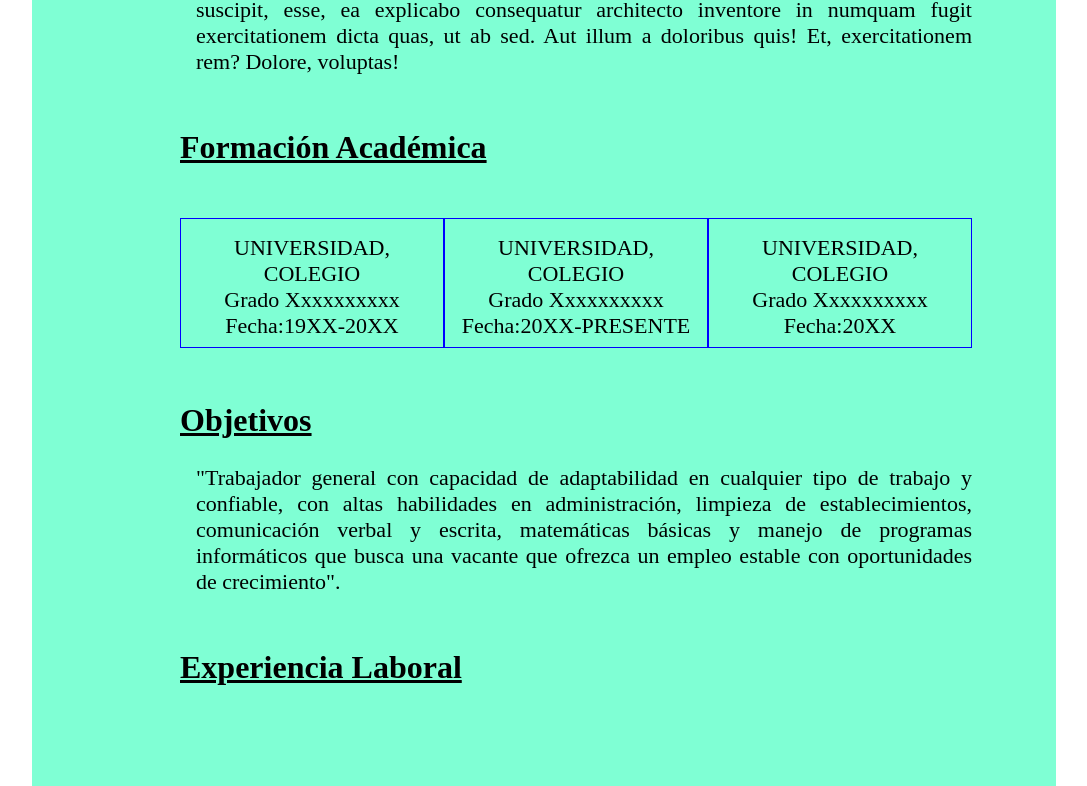
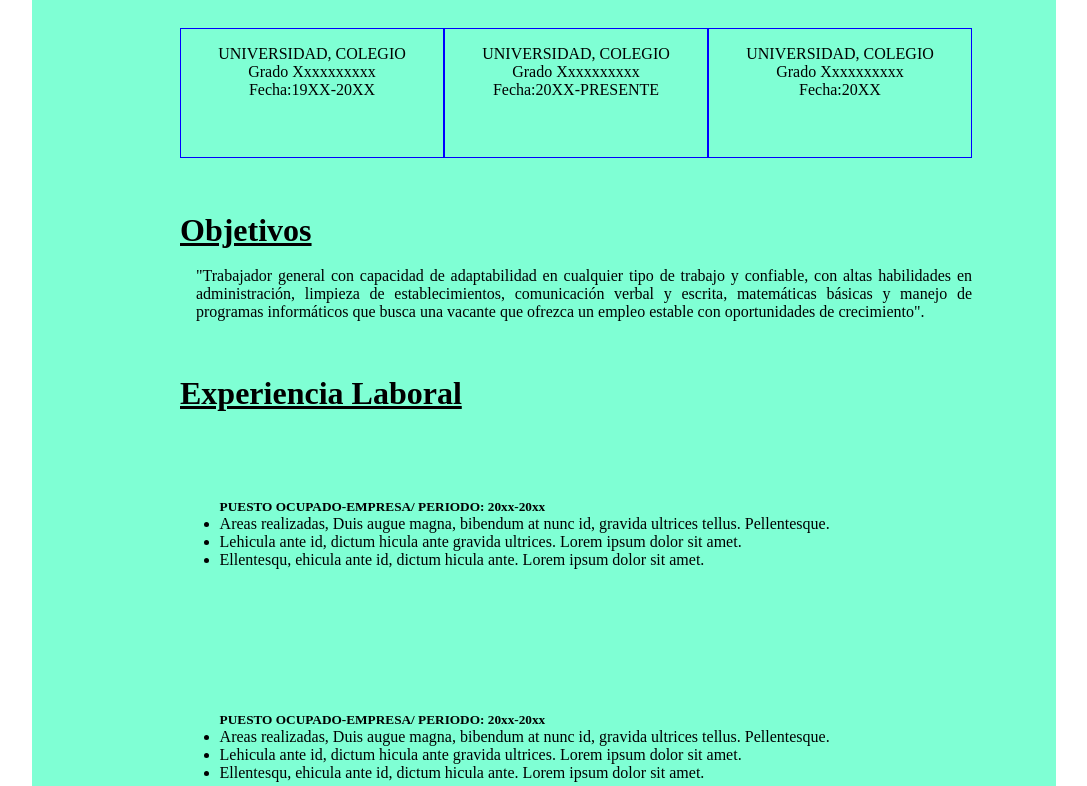
Before and after one commit to timoteopregot/curriculumvitae, a plain HTML site: page index.html in a window 1280 px wide. Shown: the part 697-1483 px from the top of the page, without its empty margins (96-1183 px from the left). Drawn offline with Linux system fonts and the light colour scheme; no server answers.

Commit message:
upload a ver si se arreglo y si es asi es la ultima

```diff
--- a/css/style.css
+++ b/css/style.css
@@ -13,7 +13,7 @@ main{
     background-color: aquamarine;
 }
 
-section{font-size: 22px;
+section{
 text-align: justify;
 width: 90%;
 margin: auto;}
```
